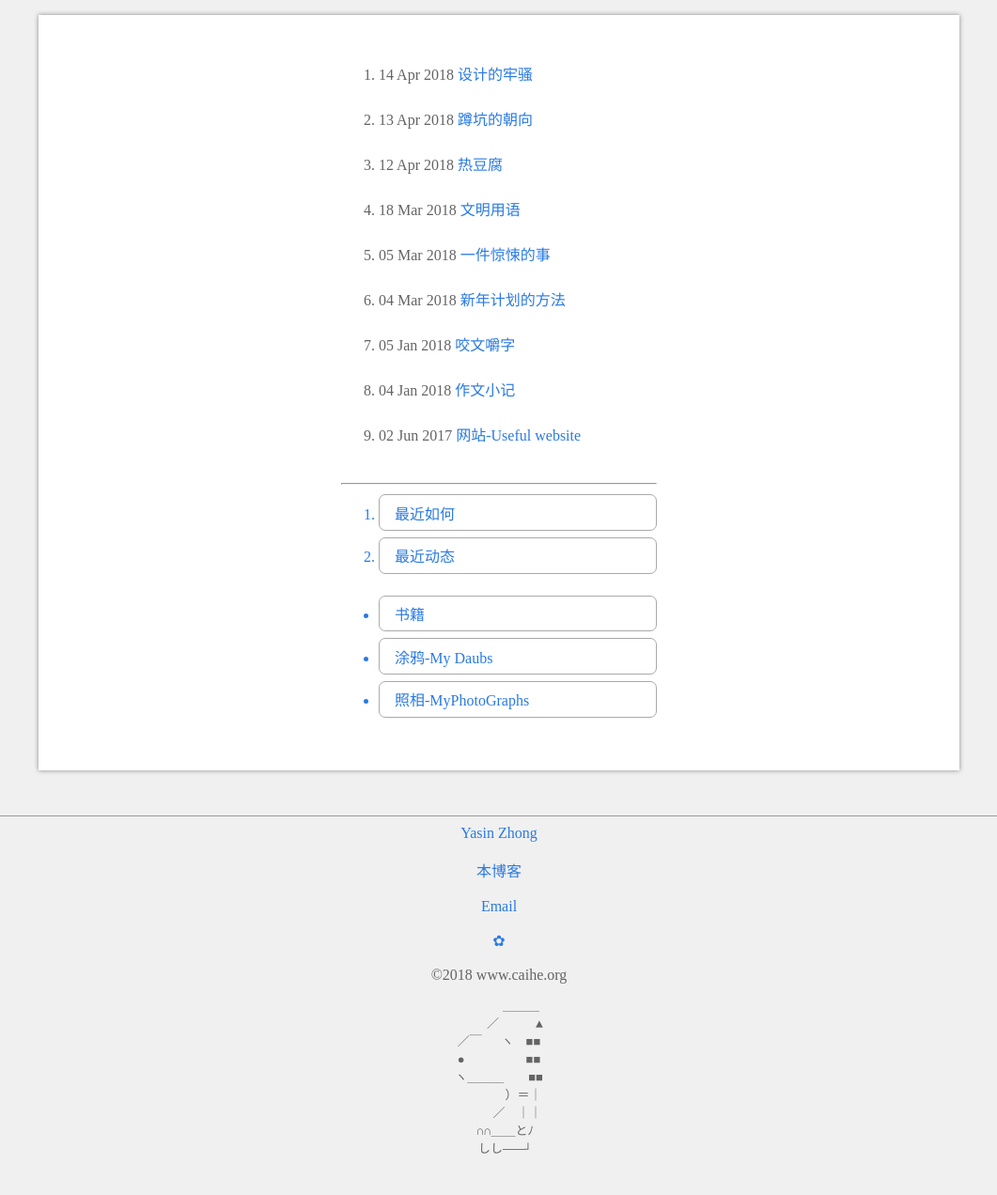
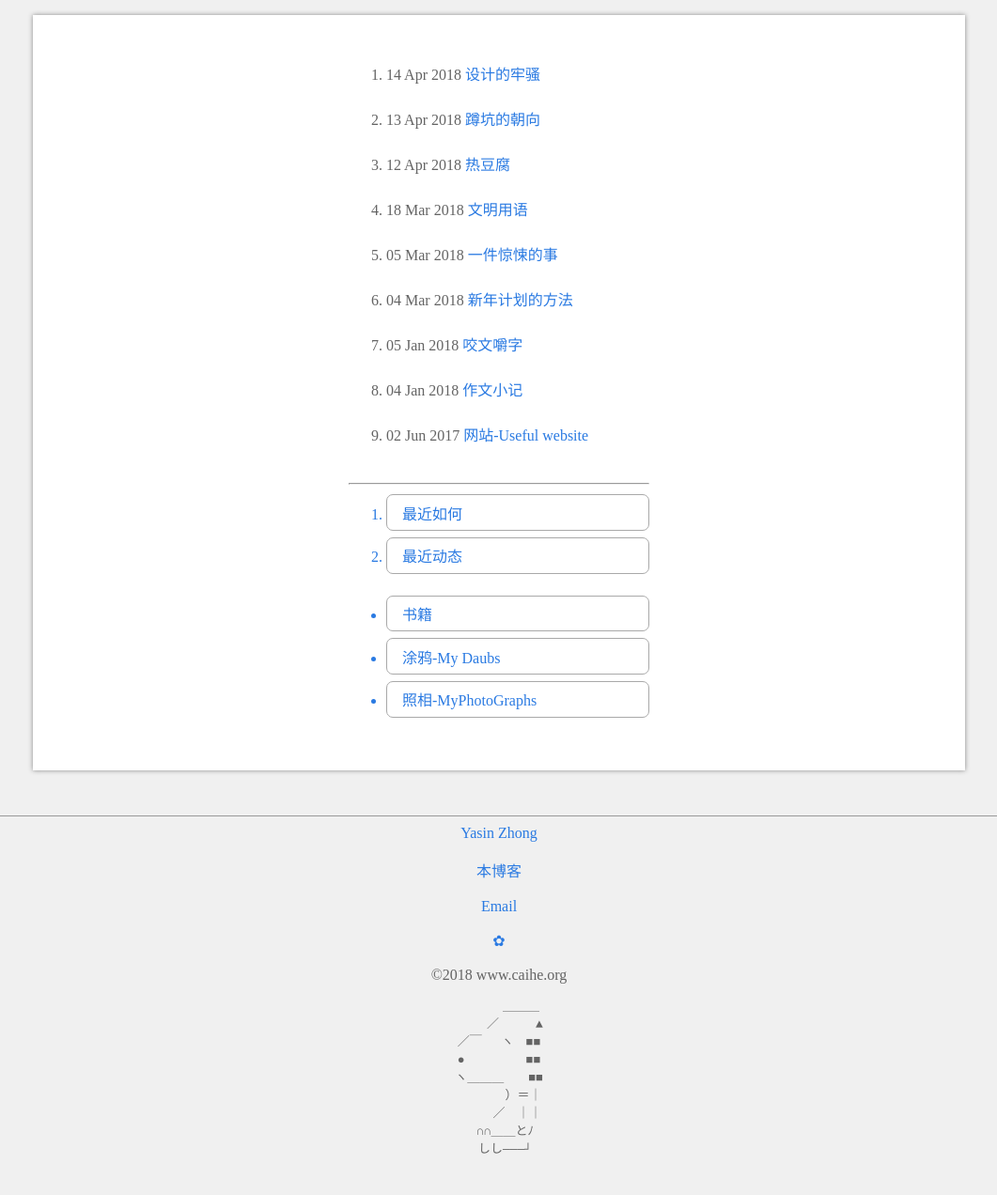
Before and after one commit to YasinZhong/yasinzhong.github.io, a Jekyll site: the page built from index.html, in a window 1280 px wide. Shown: the whole page at 94% size, without its empty margins (109-1170 px from the left). Built offline with Jekyll 4.4.1, drawn with Linux system fonts in a browser that asks for light colours; comment, search, counter and statistics services are not loaded.

Commit message:
2018/06/25

```diff
--- a/_layouts/default-index.html
+++ b/_layouts/default-index.html
@@ -16,7 +16,7 @@
 	<div id="div-content">
 
 	  <div style="
-		width:21em;
+		width:20em;
 		margin:auto;
 		text-align:left;
 		">
--- a/cssjs/a.css
+++ b/cssjs/a.css
@@ -5,8 +5,6 @@ body
 {
 	color:rgb(100,100,100);
 	background-color:rgb(240,240,240);
-	padding-left: 1.5em;
-	padding-right: 1.5em;
 }
 
 p
@@ -66,6 +64,8 @@ li
 	width: 50%;
 	box-shadow: 0px 0px 5px #888888;
 	padding:10px;
+	padding-left: 1em;
+	padding-right: 1em;
 
 	border-radius:0px;
 	-moz-border-radius:0px; /* Old Firefox */
--- a/cssjs/a.js
+++ b/cssjs/a.js
@@ -18,7 +18,7 @@
 		function FGoodWidth(id)
 		{
 			if( windoww<windowh )
-			{document.getElementById(id).style.width="95%";}//只要是竖屏状态。
+			{document.getElementById(id).style.width="100%";}//只要是竖屏状态。
 
 			if( windoww>windowh && windowwcm<=38)
 			{document.getElementById(id).style.width=windoww*0.75+"px";}
```
